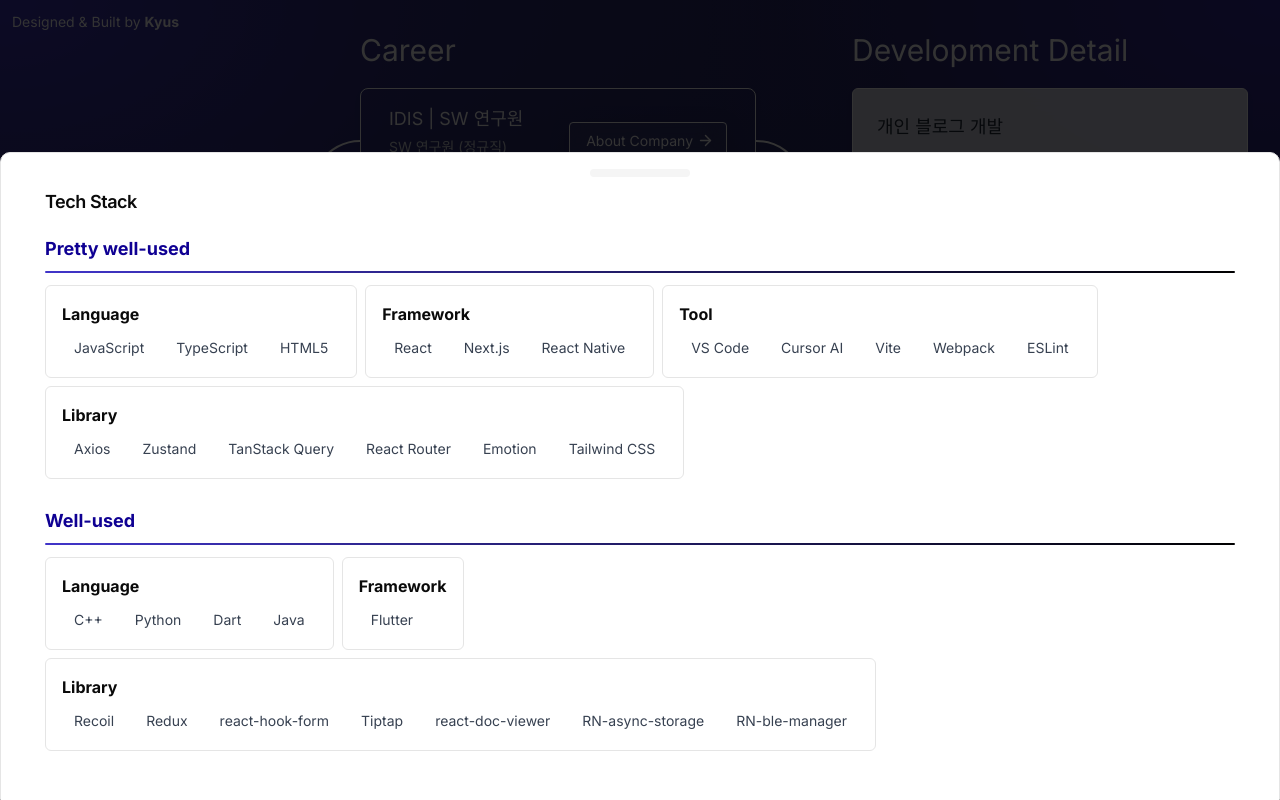
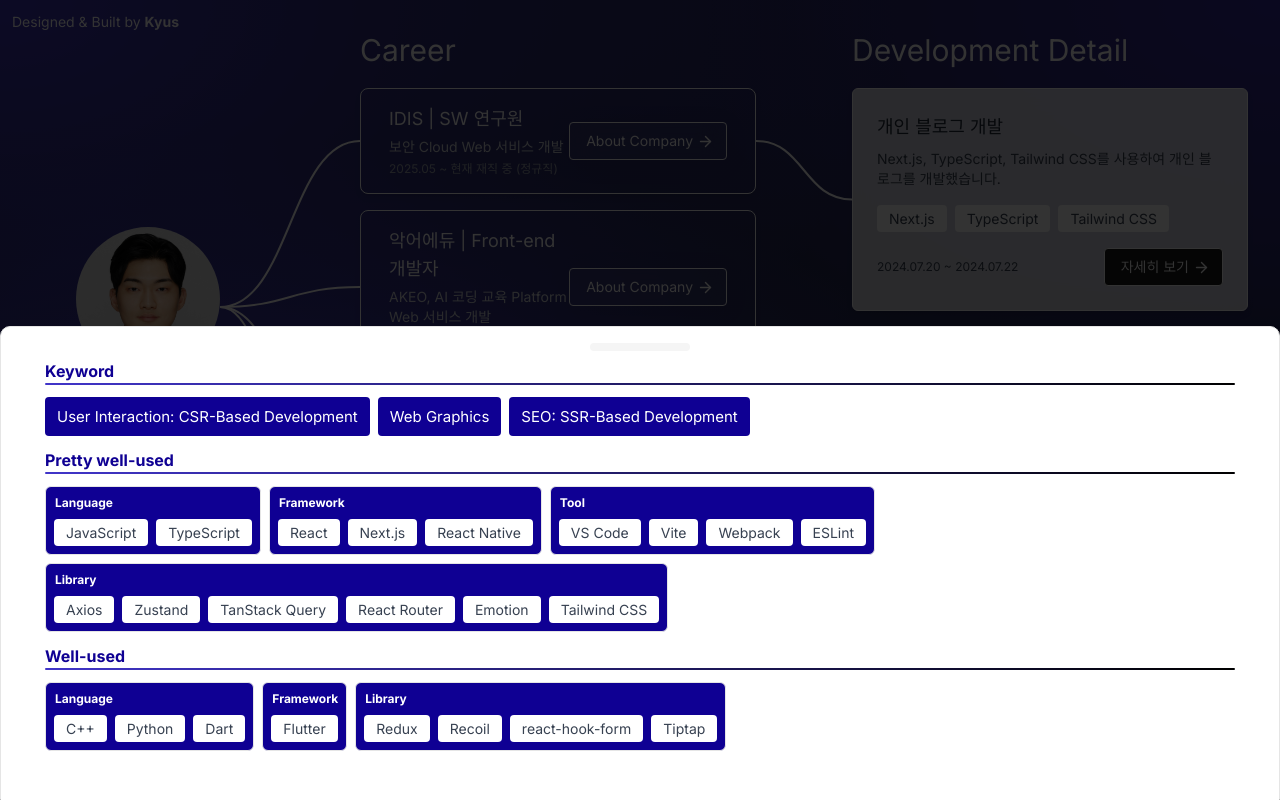
Before and after one commit to selfishAltruism/Masterpiece_of_The_Portfolio, a Next.js app: page / in a window 1280 px wide. Both pictures are taken after a click on the button "Tech Stack". Built offline with nearby package versions, Linux system fonts and the light colour scheme.

Commit message:
(*) UI 일관성 업데이트 #2.
- 기술 스택 Keyword 추가.

```diff
--- a/src/entities/TechStackDrawer.tsx
+++ b/src/entities/TechStackDrawer.tsx
@@ -11,15 +11,25 @@
 export const TechStackDrawer = () => {
   return (
     <DrawerContent>
-      <DrawerHeader>
-        <DrawerTitle>Tech Stack</DrawerTitle>
-      </DrawerHeader>
       <div className="flex max-h-[70vh] w-full flex-col gap-2 overflow-y-auto px-4 pb-7 pt-2">
-        <strong className="text-lg text-sub">Pretty well-used</strong>
+        <strong className="-mb-2 text-sub">Keyword</strong>
         <Divider />
-        <div className="flex flex-wrap items-start gap-2">
-          <div className="flex flex-col gap-2 rounded-md border p-4">
-            <strong>Language</strong>
+        <div className="flex flex-wrap items-start gap-2 text-xs text-white">
+          {techStacks["Keyword"].map((item) => (
+            <span
+              key={item}
+              className="whitespace-nowrap rounded-sm bg-sub px-3 pb-[11px] pt-[12px] text-[15px] text-white"
+            >
+              {item}
+            </span>
+          ))}
+        </div>
+
+        <strong className="-mb-2 mt-1 text-sub">Pretty well-used</strong>
+        <Divider />
+        <div className="flex flex-wrap items-start gap-2 text-xs text-white">
+          <div className="flex flex-col gap-2 rounded-md border bg-sub p-2">
+            <strong className="ml-[1px]">Language</strong>
             <div className="flex flex-wrap gap-2">
               {techStacks["Pretty well-used / Language"].map((name, idx) => (
                 <StackSpan tag={name} idx={idx} />
@@ -27,8 +37,8 @@
             </div>
           </div>
 
-          <div className="flex flex-col gap-2 rounded-md border p-4">
-            <strong>Framework</strong>
+          <div className="flex flex-col gap-2 rounded-md border bg-sub p-2">
+            <strong className="ml-[1px]">Framework</strong>
             <div className="flex flex-wrap gap-2">
               {techStacks["Pretty well-used / Framework"].map((name, idx) => (
                 <StackSpan tag={name} idx={idx} />
@@ -36,8 +46,8 @@
             </div>
           </div>
 
-          <div className="flex flex-col gap-2 rounded-md border p-4">
-            <strong>Tool</strong>
+          <div className="flex flex-col gap-2 rounded-md border bg-sub p-2">
+            <strong className="ml-[1px]">Tool</strong>
             <div className="flex flex-wrap gap-2">
               {techStacks["Pretty well-used / Tool"].map((name, idx) => (
                 <StackSpan tag={name} idx={idx} />
@@ -45,8 +55,8 @@
             </div>
           </div>
 
-          <div className="flex flex-col gap-2 rounded-md border p-4">
-            <strong>Library</strong>
+          <div className="flex flex-col gap-2 rounded-md border bg-sub p-2">
+            <strong className="ml-[1px]">Library</strong>
             <div className="flex flex-wrap gap-2">
               {techStacks["Pretty well-used / Library"].map((name, idx) => (
                 <StackSpan tag={name} idx={idx} />
@@ -55,12 +65,12 @@
           </div>
         </div>
 
-        <strong className="mt-5 text-lg text-sub">Well-used</strong>
+        <strong className="-mb-2 mt-1 text-sub">Well-used</strong>
         <Divider />
 
-        <div className="flex flex-wrap items-start gap-2">
-          <div className="flex flex-col gap-2 rounded-md border p-4">
-            <strong>Language</strong>
+        <div className="flex flex-wrap items-start gap-2 text-xs text-white">
+          <div className="flex flex-col gap-2 rounded-md border bg-sub p-2">
+            <strong className="ml-[1px]">Language</strong>
             <div className="flex flex-wrap gap-2">
               {techStacks["Well-used / Language"].map((name, idx) => (
                 <StackSpan tag={name} idx={idx} />
@@ -68,8 +78,8 @@
             </div>
           </div>
 
-          <div className="flex flex-col gap-2 rounded-md border p-4">
-            <strong>Framework</strong>
+          <div className="flex flex-col gap-2 rounded-md border bg-sub p-2">
+            <strong className="ml-[1px]">Framework</strong>
             <div className="flex flex-wrap gap-2">
               {techStacks["Well-used / Framework"].map((name, idx) => (
                 <StackSpan tag={name} idx={idx} />
@@ -77,8 +87,8 @@
             </div>
           </div>
 
-          <div className="flex flex-col gap-2 rounded-md border p-4">
-            <strong>Library</strong>
+          <div className="flex flex-col gap-2 rounded-md border bg-sub p-2">
+            <strong className="ml-[1px]">Library</strong>
             <div className="flex flex-wrap gap-2">
               {techStacks["Well-used / Library"].map((name, idx) => (
                 <StackSpan tag={name} idx={idx} />
--- a/src/shared/data/career.ts
+++ b/src/shared/data/career.ts
@@ -2,17 +2,17 @@
   {
     id: 1,
     company: "IDIS | SW 연구원",
-    position: "SW 연구원",
+    position: "보안 Cloud Web 서비스 개발",
     type: "정규직",
     period: "2025.05 ~ 현재 재직 중",
     homepage: "https://www.idisglobal.com/",
   },
   {
     id: 2,
-    company: "악어에듀 | Web Front-end 개발자",
-    position: "Front-end 개발자",
+    company: "악어에듀 | Front-end 개발자",
+    position: "AKEO, AI 코딩 교육 Platform Web 서비스 개발",
     type: "계약직",
-    period: "2024.11 ~ 2025.04 재직",
+    period: "2024.11 ~ 2025.04",
     homepage: "https://www.akeoedu.com/",
   },
 ];
@@ -21,7 +21,7 @@
   {
     id: 1,
     name: "Fity | App 개발자",
-    description: "운동 보조 어플 개발",
+    description: "Fitrace, Home Training App 개발",
     period: "2024.11 ~ 2025.05",
     result:
       "https://apps.apple.com/kr/app/%ED%95%8F%ED%8A%B8%EB%A0%88%EC%9D%B4%EC%8A%A4/id6457255298",
@@ -29,9 +29,8 @@
   },
   {
     id: 2,
-    name: "Causw | Front-end 팀장",
-    description:
-      "Next.js와 Tailwind CSS를 활용한 개인 포트폴리오 웹사이트 개발",
+    name: "중앙대학교 소프트웨어학부 ICT 위원회 | Front-end 팀장",
+    description: "CAUSW, 동문 네트워킹 & 학부 활동 지원 Web 서비스 개발",
     period: "2023.12 ~ 2025.05",
     result: "https://causw.co.kr",
     link: "#",
--- a/src/shared/data/techstacks.ts
+++ b/src/shared/data/techstacks.ts
@@ -1,13 +1,13 @@
 export const techStacks = {
-  "Pretty well-used / Language": ["JavaScript", "TypeScript", "HTML5"],
+  Keyword: [
+    "User Interaction: CSR-Based Development",
+    "Web Graphics",
+    "SEO: SSR-Based Development",
+  ],
+
+  "Pretty well-used / Language": ["JavaScript", "TypeScript"],
   "Pretty well-used / Framework": ["React", "Next.js", "React Native"],
-  "Pretty well-used / Tool": [
-    "VS Code",
-    "Cursor AI",
-    "Vite",
-    "Webpack",
-    "ESLint",
-  ],
+  "Pretty well-used / Tool": ["VS Code", "Vite", "Webpack", "ESLint"],
   "Pretty well-used / Library": [
     "Axios",
     "Zustand",
@@ -16,15 +16,8 @@
     "Emotion",
     "Tailwind CSS",
   ],
-  "Well-used / Language": ["C++", "Python", "Dart", "Java"],
+
+  "Well-used / Language": ["C++", "Python", "Dart"],
   "Well-used / Framework": ["Flutter"],
-  "Well-used / Library": [
-    "Recoil",
-    "Redux",
-    "react-hook-form",
-    "Tiptap",
-    "react-doc-viewer",
-    "RN-async-storage",
-    "RN-ble-manager",
-  ],
+  "Well-used / Library": ["Redux", "Recoil", "react-hook-form", "Tiptap"],
 };
--- a/src/shared/ui/OutlineButton.tsx
+++ b/src/shared/ui/OutlineButton.tsx
@@ -6,9 +6,15 @@
   children: ReactNode;
   onClick?: () => void;
   href?: string;
+  offArrow?: boolean;
 }
 
-const OutlineButton = ({ children, onClick, href }: OutlineButtonProps) => {
+const OutlineButton = ({
+  children,
+  onClick,
+  href,
+  offArrow,
+}: OutlineButtonProps) => {
   const baseClass =
     "whitespace-nowrap transform rounded-sm border border-white bg-primary px-4 py-2 text-sm text-light transition-all duration-300 hover:scale-105 flex items-center justify-between";
 
@@ -21,7 +27,7 @@
         rel="noopener noreferrer"
       >
         {children}
-        <ArrowRight size={17} className="-mr-1 mb-[2px] ml-1" />
+        {!offArrow && <ArrowRight size={17} className="-mr-1 ml-1" />}
       </a>
     );
   return (
--- a/src/shared/ui/SolidButton.tsx
+++ b/src/shared/ui/SolidButton.tsx
@@ -28,14 +28,14 @@
         rel="noopener noreferrer"
       >
         {children}
-        <ArrowRight size={17} className="-mr-1 mb-[2px] ml-1" />
+        <ArrowRight size={17} className="-mr-1 ml-1" />
       </a>
     );
 
   return (
     <button className={baseClass} onClick={onClick}>
       {children}
-      <ArrowDown size={17} className="-mr-1 mb-[2px] ml-1" />
+      <ArrowDown size={17} className="-mr-1 ml-1" />
     </button>
   );
 };
--- a/src/widgets/Career.tsx
+++ b/src/widgets/Career.tsx
@@ -17,15 +17,15 @@
           <div
             id={`career-${career.id}`}
             key={index}
-            className="mb-6 mt-2 flex items-center justify-between rounded-lg border border-white bg-transparent p-4 px-7 shadow-md"
+            className="mb-4 mt-2 flex items-center justify-between rounded-lg border border-white bg-transparent p-4 px-7 shadow-md"
           >
             <div className="flex flex-row">
               <div>
                 <h3 className="mb-1 text-lg text-light">{career.company}</h3>
-                <p className="mb-1 text-sm text-gray-300">
-                  {career.position} ({career.type})
+                <p className="mb-1 text-sm text-gray-300">{career.position}</p>
+                <p className="text-xs text-gray-400">
+                  {career.period} ({career.type})
                 </p>
-                <p className="text-xs text-gray-400">{career.period}</p>
               </div>
             </div>
             <SolidButton href={career.homepage}>About Company</SolidButton>
@@ -33,13 +33,13 @@
         ))}
       </div>
 
-      <Title>Projects & Activities</Title>
+      <Title>Startup & Project</Title>
       <div>
         {projectsAndActivities.map((activity, index) => (
           <div
             id={`activity-${activity.id}`} // Added ID
             key={index}
-            className="mb-6 mt-2 flex items-center justify-between rounded-md border border-white bg-transparent p-4 px-7 shadow-md"
+            className="mb-4 mt-2 flex items-center justify-between rounded-md border border-white bg-transparent p-4 px-7 shadow-md"
           >
             <div>
               <h3 className="mb-1 text-lg text-light">{activity.name}</h3>
@@ -48,7 +48,7 @@
               </p>
               <p className="text-xs text-gray-400">{activity.period}</p>
             </div>
-            <div className="flex flex-col items-end gap-3">
+            <div className="flex flex-col items-end gap-2">
               <OutlineButton href={activity.result}>Result</OutlineButton>
               <SolidButton href={activity.link}>About Team</SolidButton>
             </div>
--- a/src/widgets/Development.tsx
+++ b/src/widgets/Development.tsx
@@ -12,7 +12,7 @@
       className="flex h-full w-full flex-col overflow-y-auto bg-transparent p-8"
     >
       <Title>Development Detail</Title>
-      <div className="mt-2 flex flex-col gap-6">
+      <div className="mt-2 flex flex-col gap-4">
         {developmentLogs.map((log, index) => (
           <div
             id={`dev-${log.id}`}
--- a/src/widgets/Profile.tsx
+++ b/src/widgets/Profile.tsx
@@ -5,7 +5,13 @@
 import SolidButton from "../shared/ui/SolidButton";
 import { DrawerTrigger, Drawer } from "@/shared/shadcn/components/ui/drawer";
 import { TechStackDrawer } from "@/entities/TechStackDrawer";
-import { Linkedin, LinkedinIcon, LucideLinkedin } from "lucide-react";
+import {
+  Github,
+  Layers,
+  Linkedin,
+  LinkedinIcon,
+  LucideLinkedin,
+} from "lucide-react";
 
 const Profile = React.forwardRef<HTMLDivElement>((props, ref) => {
   return (
@@ -29,19 +35,20 @@
       </div>
 
       <div className="flex flex-col items-center xl:mt-5">
-        <div className="flex flex-col gap-3">
-          <div className="flex gap-3">
-            <OutlineButton href="https://github.com/selfishAltruism">
-              Github
-            </OutlineButton>
-            <OutlineButton href="https://github.com/selfishAltruism">
-              LinkedIn
-            </OutlineButton>
-          </div>
+        <div className="flex gap-1">
+          <OutlineButton href="https://github.com/selfishAltruism" offArrow>
+            <Github size={20} />
+          </OutlineButton>
+          <OutlineButton href="https://github.com/selfishAltruism" offArrow>
+            <Linkedin size={19} />
+          </OutlineButton>
 
           <Drawer>
             <DrawerTrigger asChild>
-              <SolidButton>Tech Stack</SolidButton>
+              <SolidButton>
+                <Layers size={20} className="mr-2" />
+                Tech Stack
+              </SolidButton>
             </DrawerTrigger>
             <TechStackDrawer />
           </Drawer>
```
